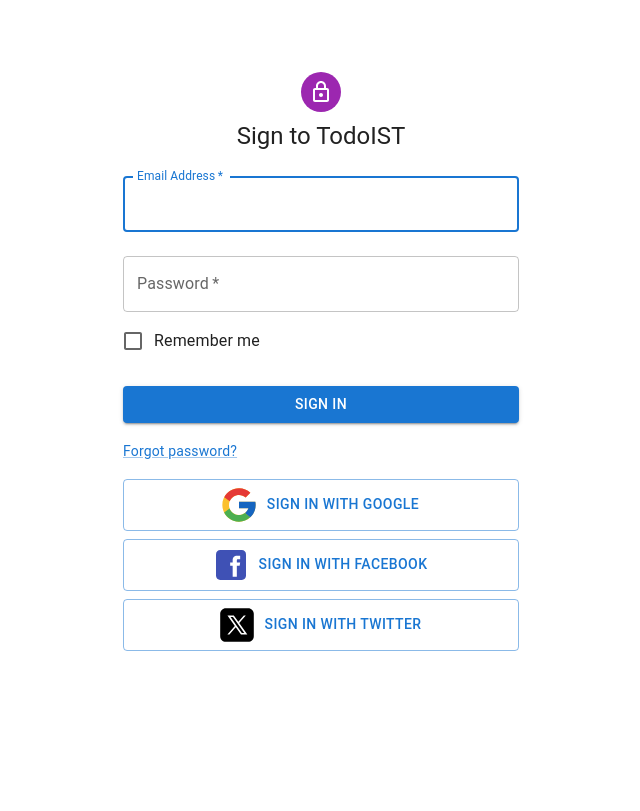
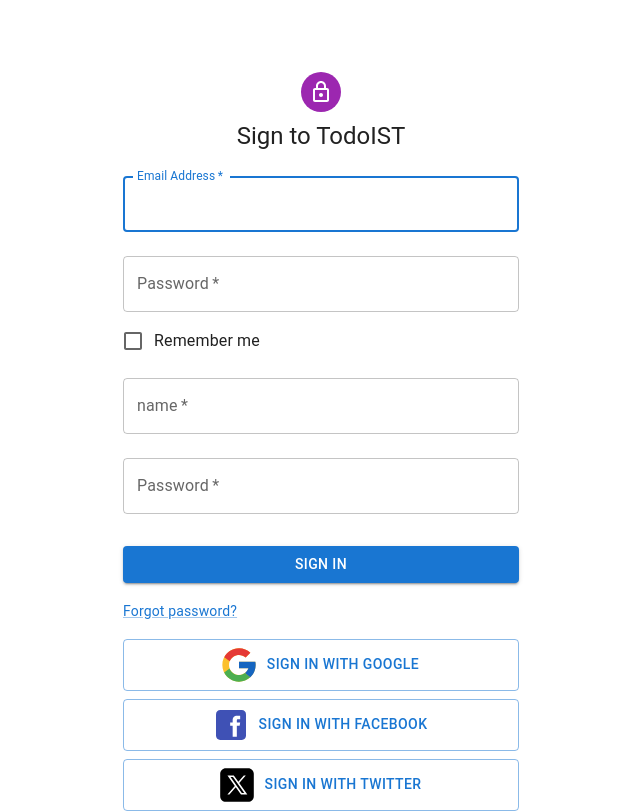
Before and after one commit to dishafaujdar/todo, a React (Vite) app: page /signup in a window 1280 px wide. Shown: the whole page, without its empty margins (319-959 px from the left). Built offline with nearby package versions, Linux system fonts and the light colour scheme.

Commit message:
level2:2

```diff
--- a/src/frontend/level2/Signup.jsx
+++ b/src/frontend/level2/Signup.jsx
@@ -1,4 +1,4 @@
-import React from 'react';
+import React,{useState,useEffect} from 'react';
 import {Navigate, useNavigate } from "react-router-dom";
 import { fbDataUrl, googleDataUrl, twitterDataUrl } from '../../assest/photo'
 import {
@@ -20,6 +20,31 @@
 
 
 const Signup=()=>{
+
+  const Navigate=useNavigate();
+
+  const[navigate,setNavigate]=useState(false);
+  const[formdata,setFormdata]=useState({
+    email:[],
+    password:[]
+  })
+
+  useEffect(()=>{
+    if(navigate){
+      Navigate('/newtodo')
+    }
+  },[navigate,Navigate]);
+
+  const handlenav=(e)=>{
+    e.preventDefault();
+    const{name,value}=e.target;
+
+    setFormdata({
+      ...formdata,
+      [name]:value,
+    })
+    setNavigate(true)
+  }
 
   return (
     <ThemeProvider theme={theme}>
@@ -64,6 +89,32 @@
               control={<Checkbox value="remember" color="primary" />}
               label="Remember me"
             />
+            <form onSubmit={handlenav}>
+
+              <TextField
+              margin="normal"
+              required
+              fullWidth
+              name="name"
+              label="name"
+              type="name"
+              id="name"
+              autoComplete="name"
+              value={formdata.name}
+              onChange={handlenav}></TextField>
+
+              <TextField
+                margin="normal"
+                required
+                fullWidth
+                name="password"
+                label="Password"
+                type="password"
+                id="password"
+                autoComplete="current-password"
+                value={formdata.password}
+                onChange={handlenav}
+              ></TextField>
               <Button
                 type="submit"
                 fullWidth
@@ -72,6 +123,7 @@
               >
                 Sign In
               </Button>
+            </form>
             <Grid container>
               <Grid item xs>
                 <Link href="#" variant="body2">
```
Lines whose indentation alone changed are shown as unchanged.
